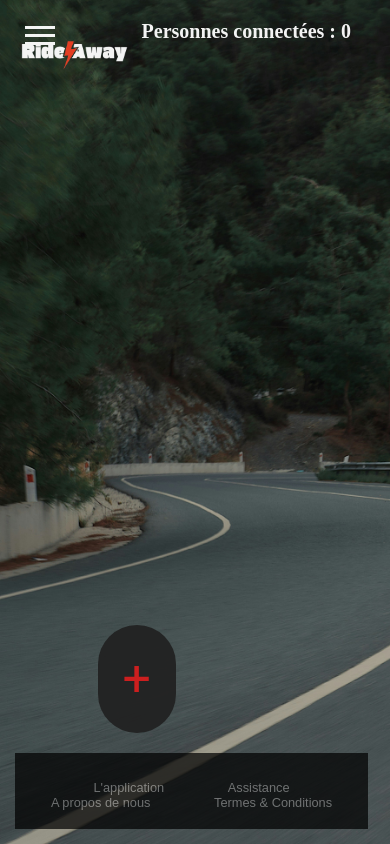
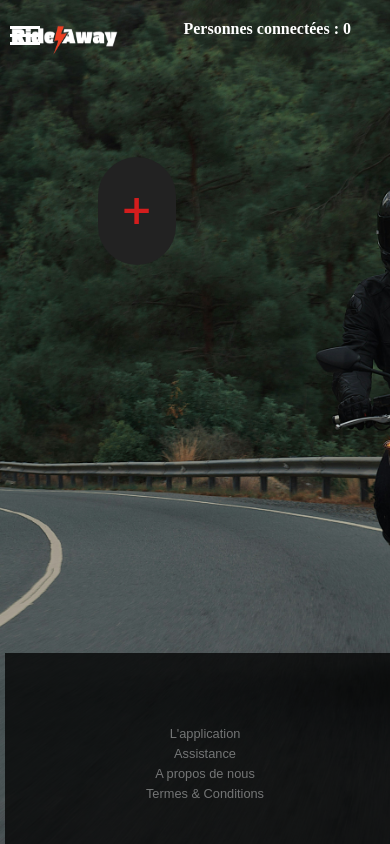
Before and after one commit to AxelMGit/ESGI-ProjetAnnuel1, a PHP site: page /ajouter.php in a window 390 px wide. Run offline with PHP 8.4, Linux system fonts and the light colour scheme; the visitor is signed in with stand-in values (Sample User, id 1); data that the repository does not hold is empty; some web fonts are replaced.

Commit message:
Update style.css

```diff
--- a/style.css
+++ b/style.css
@@ -7,9 +7,7 @@ html {
   height: 100%;
   background-color: #000000;
   background-image: url('img/bg1.jpg');
-  background-position: fixed;
-  object-fit: cover;
-  opacity: 95%;
+  background-position: center;
   background-repeat: no-repeat;
   background-size: cover;
   background-attachment: fixed;
@@ -26,6 +24,7 @@ body {
   display: flex;
   flex-direction: column;
   flex: 1;
+  padding: 0 10px;
 }
 
 .contener_top {
@@ -36,44 +35,40 @@ body {
   justify-content: space-around;
   align-items: center;
   position: fixed;
-
+  top: 0;
+  z-index: 1;
 }
-
 
 .contener_mid {
   width: 100%;
-  margin-top: 5%;
+  margin-top: 75px;
   flex: 1;
+  padding: 10px;
 }
 
 .contener_bottom {
   width: 100%;
   height: 15%;
   z-index: 1;
-
 }
-
-
-/* ////////////////////////////////bmenu navigation //////////////////////////// */
-
 
 #nav-container {
   position: fixed;
   height: 100vh;
   width: 10%;
   pointer-events: none;
-  z-index: 1;
+  z-index: 2;
   font-family: 'Encode Sans Condensed', sans-serif;
   font-weight: 600;
   letter-spacing: .03em;
   color: #ffffff;
-
 }
 
 #nav-container:focus-within .bg {
   visibility: visible;
   opacity: .6;
 }
+
 #nav-container * {
   visibility: visible;
 }
@@ -83,8 +78,8 @@ body {
   display: flex;
   flex-direction: column;
   justify-content: center;
-  z-index: 1;
-  -webkit-appearance: none;
+  z-index: 2;
+  appearance: none;
   border: 0;
   background: transparent;
   border-radius: 0;
@@ -96,6 +91,7 @@ body {
   touch-action: manipulation;
   -webkit-tap-highlight-color: rgba(0,0,0,0);
 }
+
 .icon-bar {
   display: block;
   width: 100%;
@@ -111,12 +107,15 @@ body {
 #nav-container:focus-within .button {
   pointer-events: none;
 }
+
 #nav-container:focus-within .icon-bar:nth-of-type(1) {
   transform: translate3d(0,8px,0) rotate(45deg);
 }
+
 #nav-container:focus-within .icon-bar:nth-of-type(2) {
   opacity: 0;
 }
+
 #nav-container:focus-within .icon-bar:nth-of-type(3) {
   transform: translate3d(0,-8px,0) rotate(-45deg);
 }
@@ -131,7 +130,6 @@ body {
   left: 0;
   height: calc(100% - 70px);
   pointer-events: auto;
-  -webkit-tap-highlight-color: rgba(0,0,0,0);
   transform: translateX(-100%);
   transition: transform .3s;
   will-change: transform;
@@ -158,8 +156,6 @@ body {
 #nav-content li:not(.small) + .small {
   margin-top: auto;
 }
-
-
 
 #nav-container:focus-within #nav-content {
   transform: none;
@@ -194,8 +190,6 @@ img {
   width: 30%;
 }
 
-
-/* //////////////STYLE CHATBOT/////////// */
 #chatbot {
   width: 50vh;
   height: 50vh;
@@ -204,28 +198,20 @@ img {
   margin-left: 25%;
 }
 
-
-/* /////////////////////////////////////FOOTER/////////// */
-
-
-
 .footer {
   position: relative;
   background: #000000;
-  padding: 1px;
+  padding: 10px;
   font-family: 'Play', sans-serif;
   text-align: center;
   width: 100%;
   opacity: 0.75;
-  height: 100%;
-
-
 }
 
 .footer .row {
   width: 100%;
-  margin: 1% 0%;
-  padding: 0.6% 0%;
+  margin: 10px 0;
+  padding: 10px 0;
   color: gray;
   font-size: 0.8em;
 }
@@ -236,12 +222,9 @@ img {
 
 .footer .row ul li {
   display: inline-block;
-  margin: 0px 30px;
+  margin: 0 15px;
 }
 
-
-
-/*///////////////////////////STYLE COMPTEUR/////////// */
 #connected-users {
   position: fixed;
   top: 20px;
@@ -253,9 +236,6 @@ img {
 #connected-users strong {
   font-size: 20px;
 }
-
-/* ////////////////////STYLE PAGE APPLICATION//////////////////// */
-
 
 .application {
   text-align: center;
@@ -306,8 +286,6 @@ img {
   font-size: 16px;
 }
 
-/* //////////STYLE PAGE CONTACT////////////// */
-
 .contact {
   margin-top: 5%;
   padding: 20px;
@@ -319,7 +297,6 @@ img {
   border: 2px solid rgba(255,255,255,0.1);
   box-shadow: 0 0 40px rgba(255, 255, 255, 0.6);
   overflow: hidden;
-  transform: translateY(-5%);
 }
 
 .contact h1 {
@@ -372,8 +349,6 @@ img {
   background-color: #c1c1c1;
 }
 
-/* ////////////////////COULEURS MESSAGES ENVOYE OU ERREUR */
-
 .success-message {
   color: white;
   background-color: green;
@@ -390,15 +365,11 @@ img {
   margin: 10px 0;
 }
 
-/* ///////////STYLE PAGE A PROPOS/////////////////// */
-
-.a_propos h1,p {
+.a_propos h1, p {
   color: white;
   margin-left: 5%;
   margin-top: 5%;
 }
-
-/* //////////////STYLE PAGE TERMES & CONDITIONS//////// */
 
 .terms {
   padding: 20px;
@@ -425,54 +396,43 @@ img {
   color: #a19f9f;
 }
 
-/* Style pour les liens dans la section .terms */
 .terms a {
-  color: blue; /* Couleur bleue pour les adresses e-mail */
-  text-decoration: none; /* Pour enlever le soulignement par défaut des liens */
+  color: blue;
+  text-decoration: none;
 }
 
 .terms a:hover {
-  text-decoration: underline; /* Ajouter un soulignement au survol */
+  text-decoration: underline;
 }
 
 .terms-logo {
-  margin-left: -50px; /* Déplacement vers la gauche */
+  margin-left: -50px;
 }
 
-
-/* /////////////////////////////STYLE PAGE FORUM////////////////////////////////////////// */
-
-#buttonposter{
-
+#buttonposter {
   display: flex;
-  justify-content: end;
   justify-content: space-evenly;
   margin-top: 15%;
+}
 
-
-}
-#body2{
+#body2 {
   display: flex;
   flex-direction: column;
   align-items: center;
   padding-top: 5%;
-
 }
 
-#post{
-
+#post {
   border: 2px solid;
   border-color: black;
   border-radius: 5px;
-  width:25%;
+  width: 25%;
   height: 400px;
-
   color: white;
   margin: 0.5%;
   text-align: left;
-  word-wrap : break-word;
+  word-wrap: break-word;
   background-color: rgba(255,255,255,0.13);
-
   border-radius: 10px;
   backdrop-filter: blur(10px);
   border: 2px solid rgba(255,255,255,0.1);
@@ -480,10 +440,7 @@ img {
   padding: 50px 35px;
 }
 
-
-
-#postcom{
-
+#postcom {
   border: 2px solid;
   border-color: black;
   border-radius: 5px;
@@ -492,49 +449,42 @@ img {
   color: white;
   margin: 0.5%;
   text-align: left;
-  word-wrap : break-word;
+  word-wrap: break-word;
 }
-
-
 
 .h2 {
   text-align: center;
   text-decoration: dashed;
   display: inline;
 }
+
 .h3 {
   text-align: left;
   display: inline;
-
 }
 
-.p{
+.p {
   text-align: end;
 }
 
-.pcom{
+.pcom {
   text-align: center;
 }
+
 .h4 {
   text-align: center;
+}
 
-
-}
 .h4b {
   text-align: center;
   justify-content: center;
-
-};
-
-
-/* ////////////////////style modal page forum////////////////////////////////////////////////////////////////////////// */
+}
 
 .wrapper {
   height: 100vh;
   display: flex;
   align-items: center;
   justify-content: center;
-
 }
 
 .wrapper a {
@@ -547,11 +497,9 @@ img {
   color: #d41d1d;
   font-family: 'Roboto', sans-serif;
   font-size: 50px;
+}
 
-
-
-}
-.wrapper a:hover{
+.wrapper a:hover {
   font-size: 40px;
 }
 
@@ -574,7 +522,7 @@ img {
 
 .modal:target {
   visibility: visible;
-  opacity: 100;
+  opacity: 1;
 }
 
 .modal__content {
@@ -583,46 +531,38 @@ img {
   border: 2px solid rgba(32, 32, 32, 0.1);
   box-shadow: 0 0 40px rgba(8,7,16,0.6);
   border-radius: 4px;
-  position: fixed ;
+  position: fixed;
   font-family: 'Roboto', sans-serif;
   width: 60%;
   height: 85%;
   max-width: 90%;
-
-
 }
 
-.modal__content h1{
+.modal__content h1 {
   color: white;
   text-align: start;
   margin-top: 2.5%;
   margin-left: 5%;
-
 }
 
 .modal__content form {
   margin-top: 5%;
-
   width: 90%;
   color: #ddd;
   height: 50%;
   margin-left: 5%;
   text-align: center;
+}
 
-
-
-}
 .modal__content form textarea {
   width: 100%;
   height: 80%;
   resize: none;
   border-radius: 30px;
   padding: 15px;
-
 }
 
 .modal__footer {
-
   a {
     color: #585858;
   }
@@ -630,6 +570,7 @@ img {
     color: #d02d2c;
   }
 }
+
 .modal__close {
   position: absolute;
   font-size: 40px;
@@ -645,26 +586,134 @@ img {
   left: 25%;
 }
 
-/* ////////////RESPONSIVE////////// */
+/* Responsive Styles */
+@media (max-width: 1200px) {
+  #nav-container {
+    width: 15%;
+  }
+
+  #nav-content {
+    width: 85%;
+  }
+}
+
+@media (max-width: 992px) {
+  #post {
+    width: 50%;
+    padding: 30px 20px;
+  }
+
+  #chatbot {
+    width: 60vh;
+    height: 60vh;
+  }
+
+  .contact {
+    width: 60%;
+    margin-left: 20%;
+  }
+}
 
 @media (max-width: 768px) {
+  #nav-container {
+    width: 20%;
+  }
+
+  #nav-content {
+    width: 80%;
+  }
+
   .container {
+    padding: 0 20px;
+  }
+
+  #post {
+    width: 70%;
+    padding: 20px 10px;
+  }
+
+  .contact {
     width: 75%;
-    padding: 20px;
+    margin-left: 12.5%;
+  }
+
+  .footer .row ul li {
+    margin: 0 10px;
+  }
+}
+
+@media (max-width: 576px) {
+  .button {
+    margin-left: 15px;
+  }
+
+  .container {
+    padding: 0 10px;
+  }
+
+  #post {
+    width: 90%;
+    padding: 15px 5px;
+  }
+
+  .contact {
+    width: 90%;
+    margin-left: 5%;
+  }
+
+  .footer .row ul li {
+    display: block;
+    margin: 5px 0;
+  }
+
+  #connected-users {
+    font-size: 14px;
+  }
+
+  #connected-users strong {
+    font-size: 18px;
+  }
+
+  #chatbot {
+    width: 70vh;
+    height: 70vh;
   }
 }
 
 @media (max-width: 480px) {
-  .container {
-    width: 90%;
-    padding: 15px;
+  .button {
+    margin-left: 10px;
   }
 
-  .form-group label {
-    font-size: 14px;
+  .container {
+    padding: 0 5px;
   }
 
-  .form-group input {
-    padding: 6px;
+  #post {
+    width: 100%;
+    padding: 10px 5px;
+  }
+
+  .contact {
+    width: 100%;
+    margin-left: 0;
+  }
+
+  .footer .row ul li {
+    display: block;
+    margin: 5px 0;
+  }
+
+  #connected-users {
+    font-size: 12px;
+  }
+
+  #connected-users strong {
+    font-size: 16px;
+  }
+
+  #chatbot {
+    width: 80vh;
+    height: 80vh;
   }
 }
```
Lines whose indentation alone changed are shown as unchanged.
